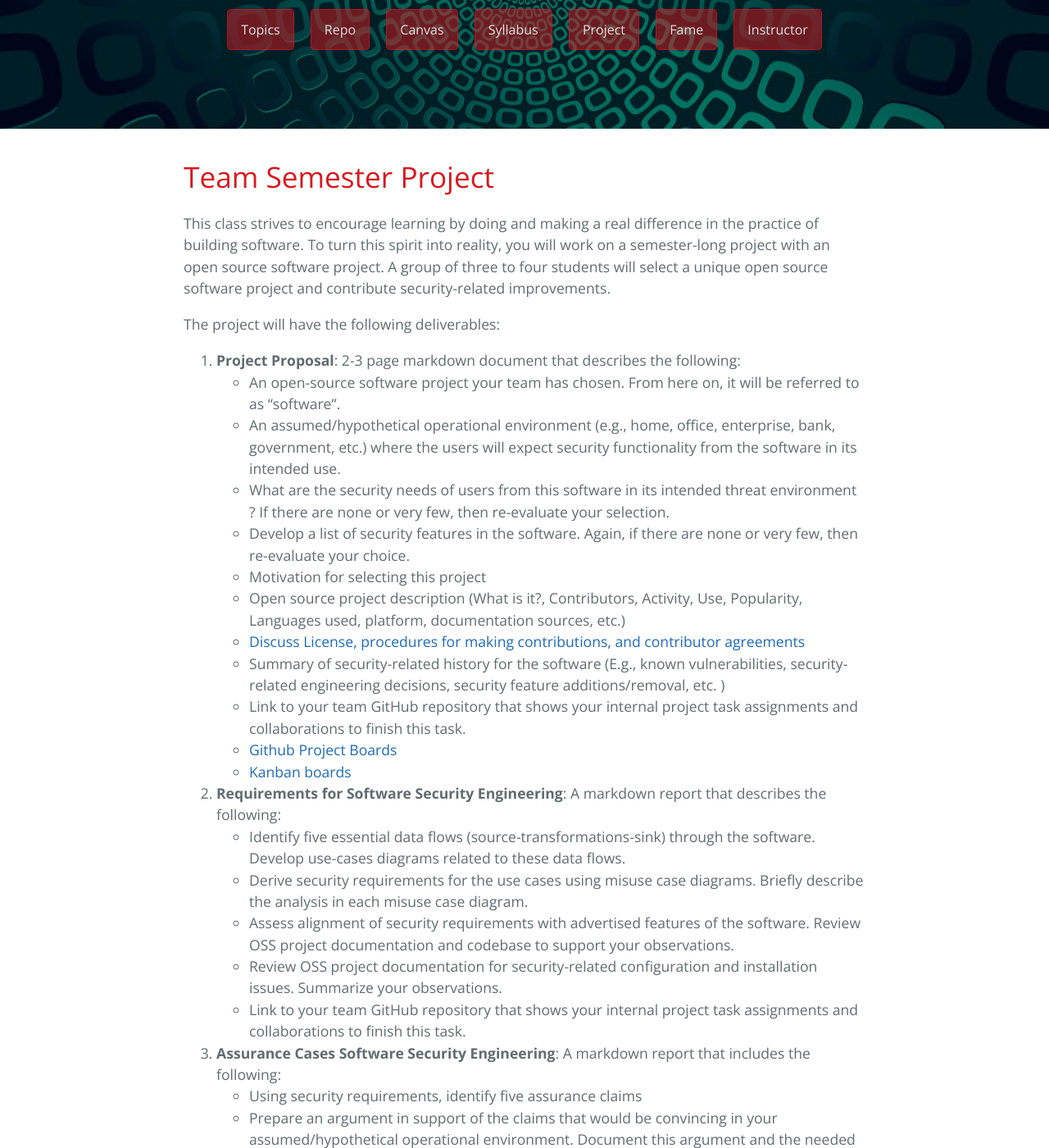
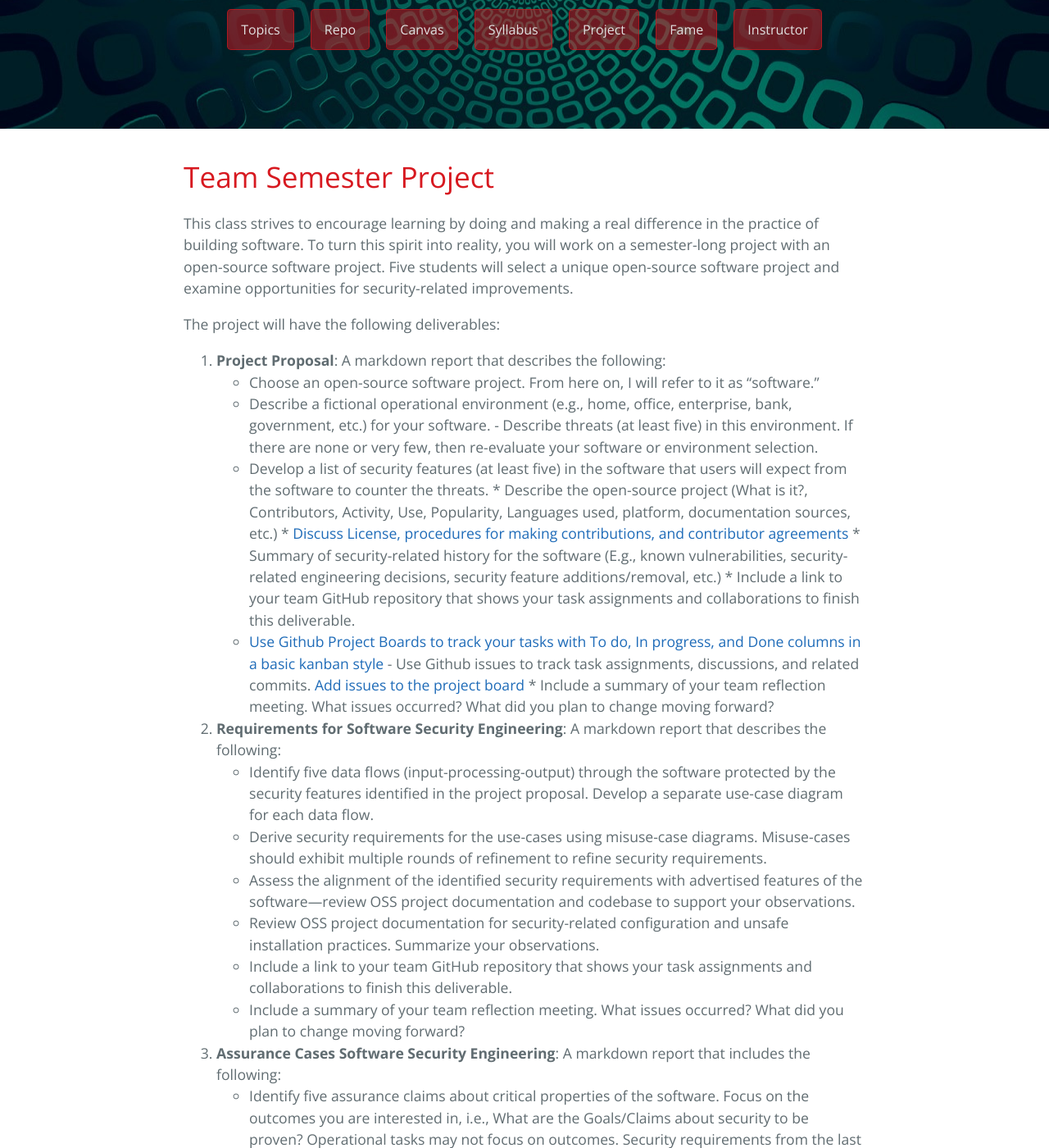
Before and after one commit to robinagandhi/swa, a Jekyll site: the page built from pages/project.md, in a window 1280 px wide and 1400 px high, scrolled down 226 px. Shown: the whole window at 82% size. Built offline with Jekyll 4.4.1, drawn with Linux system fonts in a browser that asks for light colours; some of the changed text lies outside the part shown.

Commit message:
Update for Fall 2020
Many changes in this update. This is the first year the course will be taught in an online format.

```diff
--- a/pages/project.md
+++ b/pages/project.md
@@ -6,45 +6,49 @@ description: CYBR 8420 Software Assurance Project
 
 # Team Semester Project
 
-This class strives to encourage learning by doing and making a real difference in the practice of building software. To turn this spirit into reality, you will work on a semester-long project with an open source software project. A group of three to four students will select a unique open source software project and contribute security-related improvements.
+This class strives to encourage learning by doing and making a real difference in the practice of building software. To turn this spirit into reality, you will work on a semester-long project with an open-source software project. Five students will select a unique open-source software project and examine opportunities for security-related improvements.
 
 The project will have the following deliverables:
 
-1. **Project Proposal**: 2-3 page markdown document that describes the following:
-  * An open-source software project your team has chosen. From here on, it will be referred to as "software".
-  * An assumed/hypothetical operational environment (e.g., home, office, enterprise, bank, government, etc.) where the users will expect security functionality from the software in its intended use.
-  * What are the security needs of users from this software in its intended threat environment ? If there are none or very few, then re-evaluate your selection.
-  * Develop a list of security features in the software. Again, if there are none or very few, then re-evaluate your choice.
-  * Motivation for selecting this project
-  * Open source project description (What is it?, Contributors, Activity, Use, Popularity, Languages used, platform, documentation sources, etc.)
+1. **Project Proposal**: A markdown report that describes the following:
+  * Choose an open-source software project. From here on, I will refer to it as "software."
+  * Describe a fictional operational environment (e.g., home, office, enterprise, bank, government, etc.) for your software.
+  	- Describe threats (at least five) in this environment. If there are none or very few, then re-evaluate your software or environment selection.
+    - Develop a list of security features (at least five) in the software that users will expect from the software to counter the threats.
+  * Describe the open-source project (What is it?, Contributors, Activity, Use, Popularity, Languages used, platform, documentation sources, etc.)
   * [Discuss License, procedures for making contributions, and contributor agreements](https://opensource.guide/how-to-contribute/#orienting-yourself-to-a-new-project)
-  * Summary of security-related history for the software (E.g., known vulnerabilities, security-related engineering decisions, security feature additions/removal, etc. )
-  * Link to your team GitHub repository that shows your internal project task assignments and collaborations to finish this task.
-     - [Github Project Boards](https://help.github.com/articles/about-project-boards/)
-     - [Kanban boards](https://en.wikipedia.org/wiki/Kanban_board)
+  * Summary of security-related history for the software (E.g., known vulnerabilities, security-related engineering decisions, security feature additions/removal, etc.)
+  * Include a link to your team GitHub repository that shows your task assignments and collaborations to finish this deliverable.
+    - [Use Github Project Boards to track your tasks with To do, In progress, and Done columns in a basic kanban style](https://docs.github.com/en/github/managing-your-work-on-github/creating-a-project-board)
+  	- Use Github issues to track task assignments, discussions, and related commits. [Add issues to the project board](https://docs.github.com/en/github/managing-your-work-on-github/adding-issues-and-pull-requests-to-a-project-board)
+  * Include a summary of your team reflection meeting. What issues occurred? What did you plan to change moving forward?
 1. **Requirements for Software Security Engineering**: A markdown report that describes the following:
-  * Identify five essential data flows (source-transformations-sink) through the software. Develop use-cases diagrams related to these data flows.
-  * Derive security requirements for the use cases using misuse case diagrams. Briefly describe the analysis in each misuse case diagram.
-  * Assess alignment of security requirements with advertised features of the software. Review OSS project documentation and codebase to support your observations.
-  * Review OSS project documentation for security-related configuration and installation issues. Summarize your observations.
-  * Link to your team GitHub repository that shows your internal project task assignments and collaborations to finish this task.
+  * Identify five data flows (input-processing-output) through the software protected by the security features identified in the project proposal. Develop a separate use-case diagram for each data flow.
+  * Derive security requirements for the use-cases using misuse-case diagrams. Misuse-cases should exhibit multiple rounds of refinement to refine security requirements.
+  * Assess the alignment of the identified security requirements with advertised features of the software—review OSS project documentation and codebase to support your observations.
+  * Review OSS project documentation for security-related configuration and unsafe installation practices. Summarize your observations.
+  * Include a link to your team GitHub repository that shows your task assignments and collaborations to finish this deliverable.
+  * Include a summary of your team reflection meeting. What issues occurred? What did you plan to change moving forward?
 1. **Assurance Cases Software Security Engineering**: A markdown report that includes the following:
-  * Using security requirements, identify five assurance claims
-  * Prepare an argument in support of the claims that would be convincing in your assumed/hypothetical operational environment. Document this argument and the needed evidence using an assurance case for each of the claims.
+  * Identify five assurance claims about critical properties of the software. Focus on the outcomes you are interested in, i.e., What are the Goals/Claims about security to be proven? Operational tasks may not focus on outcomes. Security requirements from the last assignment should help.
+  * Prepare an argument in support of the claims that would be convincing in your fictional environment. Document this argument and the needed evidence using a separate assurance case for each of the five claims.
   * Assess the alignment of the planned evidence with that available (or can be made available) from the OSS project. Highlight the gaps.
-  * Link to your team GitHub repository that shows your internal project task assignments and collaborations to finish this task. Also, include a summary of your team reflection meeting. What issues occurred? What did you plan to change moving forward?
+  * Include a link to your team GitHub repository that shows your task assignments and collaborations to finish this deliverable.
+  * Include a summary of your team reflection meeting. What issues occurred? What did you plan to change moving forward?
 1. **Designing for Software Security Engineering**: A markdown report that describes the following:
   * Develop threat models for critical data-flows through the software. Misuse and assurance cases will provide starting points for examination. Include threat model diagrams and threat analysis. For details see [slides](https://robinagandhi.github.io/swa/slides/lecture-4/design-for-software-se.html#66).
   * Using threat model analysis, review OSS project for design related issues. Summarize your observations.
-  * Link to your team GitHub repository that shows your internal project task assignments and collaborations to finish this task. Also, include a summary of your team reflection meeting. What issues occurred? What did you plan to change moving forward?
+  * Link to your team GitHub repository that shows your internal project task assignments and collaborations to finish this task.
+  * Include a summary of your team reflection meeting. What issues occurred? What did you plan to change moving forward?
 1. **Code analysis for Software Security Engineering**: A markdown report that describes the following:
-  * Code review strategy
-  * Findings from manual code review of critical security functions identified in misuse cases, assurance cases and threat models.
+  * Your code review strategy
+  * Findings from manual code review of critical security functions identified in misuse cases, assurance cases, and threat models.
   * Findings from automated code scanning (if available). Include links to full reports.
-  * Summary of key findings from manual and/or automated scanning. This summary may include categorization, mappings to CWEs, CAPECs, Risk Levels, etc.
+  * Summary of key findings from manual and automated scanning. This summary may include categorization, mappings to CWEs, CAPECs, Risk Levels, etc. If the number of raw tool findings is large, analyze a smaller sample of findings.
   * Links to any pull requests, issues, discussion, etc. from the team to the original project and any follow-up interactions.
-  * Link to your team GitHub repository that shows your internal project task assignments and collaborations to finish this task. Also, include a summary of your team reflection meeting. What issues occurred? What did you plan to change moving forward?
-1. **Class Presentation**: 10-minute class presentation that highlights the following:
+  * Include a link to your team GitHub repository that shows your task assignments and collaborations to finish this deliverable.
+  * Include a summary of your team reflection meeting. What issues occurred? What did you plan to change moving forward?
+1. **Class Presentation**: 10-15 minute recorded video presentation that highlights the following:
   * Project description
   * Gaps in security requirements and design of the original project
   * Assurance claims
@@ -56,42 +60,39 @@ The project will have the following deliverables:
 
 ## Project Inspiration
 * [Github guide for contributing to Open Source Projects](https://opensource.guide/how-to-contribute)
-* [Openhub](https://www.openhub.net) by Black Duck Software
+* [Openhub](https://www.openhub.net) by Synopsys/Black Duck Software
 * Github [search](https://github.com/search) and [trends](https://github.com/trending).
-* DHS SWAMP listing for [public software packages](https://www.mir-swamp.org/#packages/public).
-* [Code Triage](https://www.codetriage.com)
+* [Code Triage](https://www.codetriage.com). Open source projects on GitHub that need your help.
 * Some blogs to consider. [blog 1](http://blog.teamtreehouse.com/getting-involved-open-source-projects), [blog 2](https://help.github.com/articles/where-can-i-find-open-source-projects-to-work-on/), [blog 3](http://www.firsttimersonly.com)
 
 ## Projects to **Avoid**
 * In-active projects (no recent contributions, no activity on forums, lack of wiki or documentation)
 * Old vulnerable project versions
-* Mobile Apps
+* Mobile Apps. We have other classes that do that.
 * Projects with languages that do not have a lot of tool support
 * Project with little or no security requirements. As surprising as it may sound, not all software has security needs!
 * Projects not accepting contributions
 
 ## Project Deadlines*
 
-1. Teams formed &ndash; **September 4th, 2019**
-1. Project Proposal &ndash; **September 11, 2019**
-1. Requirements for Software Security Engineering &ndash; **September 25th, 2019.**
-1. Assurance Cases Software Security Engineering &ndash; **October 9th, 2019.**
-1. Designing for Software Security Engineering &ndash; **November 6th, 2019.**
-1. Code analysis for Software Security Engineering &ndash; **November 20, 2019.**
-1. Class presentations &ndash; **December 4th, 2019.**
+1. Teams formed &ndash; **September 4th**
+1. Project Proposal &ndash; **September 11th**
+1. Requirements for Software Security Engineering &ndash; **September 25th**
+1. Assurance Cases Software Security Engineering &ndash; **October 9th**
+1. Designing for Software Security Engineering &ndash; **November 6th**
+1. Code analysis for Software Security Engineering &ndash; **November 20th**
+1. Class presentations &ndash; **December 4th**
 
-\* All dates are subject to change as the course progresses
+\* Dates subject to changes
 
-## Teams Project for Fall 2019
-[Teams 2019](https://robinagandhi.github.io/swa/slides/teams-2019/teams.html)
+## Teams Project for Fall 2020
+TBD
 
-## Past Teams
+## Past Teams Project Repositories
 
-## Teams Project for Fall 2018
-[Teams 2018](https://robinagandhi.github.io/swa/slides/teams-2018/teams.html)
+While these can act as examples, there is no guarantee that they did it right! They may also be following different assignment instructions.
 
-## Teams Project for Fall 2017
-[Teams 2017](https://robinagandhi.github.io/swa/slides/teams-2017/teams.html)
-
-### Teams Project for Fall 2016
-[Teams 2016](https://robinagandhi.github.io/swa/slides/teams-2016/teams.html)
+* [Teams 2019](https://robinagandhi.github.io/swa/slides/teams-2019/teams.html)
+* [Teams 2018](https://robinagandhi.github.io/swa/slides/teams-2018/teams.html)
+* [Teams 2017](https://robinagandhi.github.io/swa/slides/teams-2017/teams.html)
+* [Teams 2016](https://robinagandhi.github.io/swa/slides/teams-2016/teams.html)
```
Also changed, not shown: index.md (+10 -27 lines), pages/github.md (+3 -0 lines), pages/halloffame.md (+4 -11 lines), pages/syllabus.md (+71 -40 lines), README.md.
